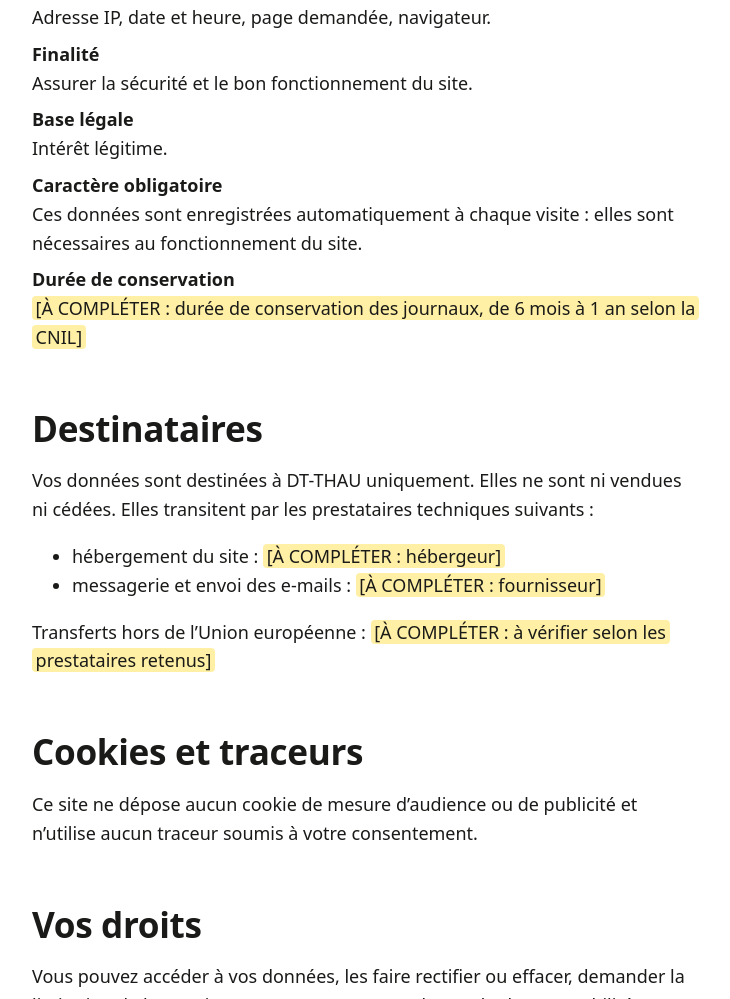
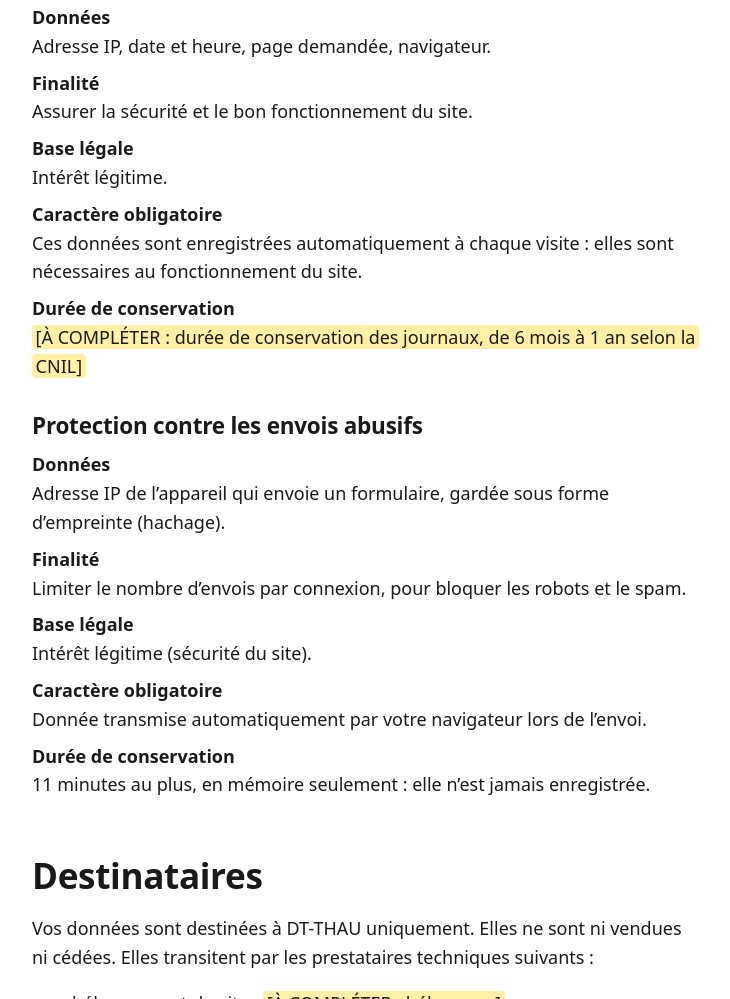
Before and after one commit to Temps0/Website_Fred_DT-Thau, an Astro site: page /confidentialite in a window 1280 px wide. Shown: the part 1853-2852 px from the top of the page, without its empty margins (8-738 px from the left). Built offline with nearby package versions, Linux system fonts and the light colour scheme; Astro itself is replaced by a stand-in of ours.

Commit message:
docs(legal): describe form storage in privacy policy
The forms now store data on the server, so the privacy policy must say
what is kept and how.

- Survey: answers kept with the day only, without time nor IP address;
  email only when the consent box was ticked
- New processing for the anti-abuse limit: the sender's IP address is
  held in memory only, hashed, for 11 minutes at most, never written
- Render each field through ContentText, so known values show as text
  and unknown retention periods stay highlighted placeholders

```diff
--- a/src/pages/confidentialite.astro
+++ b/src/pages/confidentialite.astro
@@ -1,9 +1,9 @@
 ---
+import ContentText from '../components/ContentText.astro';
 import ToComplete from '../components/ToComplete.astro';
 import WireNote from '../components/WireNote.astro';
 import { company } from '../data/site';
 import BaseLayout from '../layouts/BaseLayout.astro';
-import { frenchSpacing } from '../lib/text';
 
 const processings = [
   {
@@ -14,17 +14,18 @@ const processings = [
     legalBasis: 'Intérêt légitime de DT-THAU à répondre aux demandes qu’elle reçoit.',
     requirement:
       'Nom, entreprise, adresse e-mail et message sont nécessaires pour vous répondre : sans eux, nous ne pouvons pas traiter votre demande. Le téléphone est facultatif.',
-    retention: 'durée de conservation, par exemple 3 ans après le dernier contact (CNIL)',
+    retention:
+      '[À COMPLÉTER : durée de conservation, par exemple 3 ans après le dernier contact (CNIL)]',
   },
   {
     id: 'questionnaire',
     title: 'Questionnaire entreprises',
-    data: 'Vos réponses, sans nom ni entreprise. Votre adresse e-mail uniquement si vous demandez à être recontacté.',
+    data: 'Vos réponses, sans nom ni entreprise, enregistrées avec la date du jour seulement : ni heure, ni adresse IP. Votre adresse e-mail uniquement si vous avez coché la case pour être recontacté.',
     purpose: 'Adapter l’offre de formation aux besoins des entreprises et, si vous l’avez demandé, vous recontacter.',
     legalBasis: 'Intérêt légitime pour les réponses, consentement pour l’adresse e-mail.',
     requirement:
       'Seules les questions marquées « obligatoire » doivent être remplies : sans elles, vos réponses ne peuvent pas être exploitées. L’adresse e-mail est facultative.',
-    retention: 'durée de conservation des réponses et des adresses e-mail',
+    retention: '[À COMPLÉTER : durée de conservation des réponses et des adresses e-mail]',
   },
   {
     id: 'logs',
@@ -34,7 +35,16 @@ const processings = [
     legalBasis: 'Intérêt légitime.',
     requirement:
       'Ces données sont enregistrées automatiquement à chaque visite : elles sont nécessaires au fonctionnement du site.',
-    retention: 'durée de conservation des journaux, de 6 mois à 1 an selon la CNIL',
+    retention: '[À COMPLÉTER : durée de conservation des journaux, de 6 mois à 1 an selon la CNIL]',
+  },
+  {
+    id: 'anti-abus',
+    title: 'Protection contre les envois abusifs',
+    data: 'Adresse IP de l’appareil qui envoie un formulaire, gardée sous forme d’empreinte (hachage).',
+    purpose: 'Limiter le nombre d’envois par connexion, pour bloquer les robots et le spam.',
+    legalBasis: 'Intérêt légitime (sécurité du site).',
+    requirement: 'Donnée transmise automatiquement par votre navigateur lors de l’envoi.',
+    retention: '11 minutes au plus, en mémoire seulement : elle n’est jamais enregistrée.',
   },
 ];
 ---
@@ -72,24 +82,32 @@ const processings = [
             <dl class="processing">
               <div>
                 <dt>Données</dt>
-                <dd>{frenchSpacing(processing.data)}</dd>
+                <dd>
+                  <ContentText value={processing.data} />
+                </dd>
               </div>
               <div>
                 <dt>Finalité</dt>
-                <dd>{frenchSpacing(processing.purpose)}</dd>
+                <dd>
+                  <ContentText value={processing.purpose} />
+                </dd>
               </div>
               <div>
                 <dt>Base légale</dt>
-                <dd>{frenchSpacing(processing.legalBasis)}</dd>
+                <dd>
+                  <ContentText value={processing.legalBasis} />
+                </dd>
               </div>
               <div>
                 <dt>Caractère obligatoire</dt>
-                <dd>{frenchSpacing(processing.requirement)}</dd>
+                <dd>
+                  <ContentText value={processing.requirement} />
+                </dd>
               </div>
               <div>
                 <dt>Durée de conservation</dt>
                 <dd>
-                  <ToComplete>{processing.retention}</ToComplete>
+                  <ContentText value={processing.retention} />
                 </dd>
               </div>
             </dl>
```
